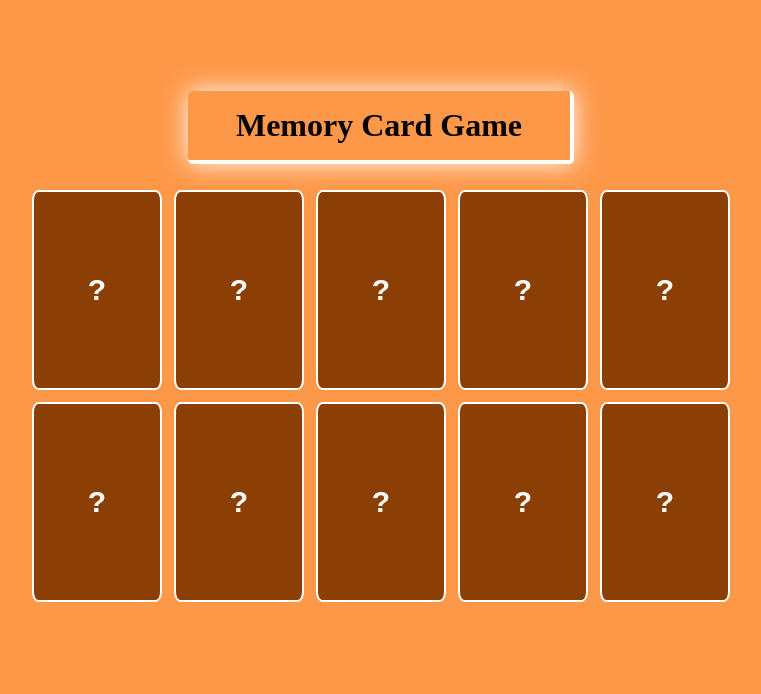
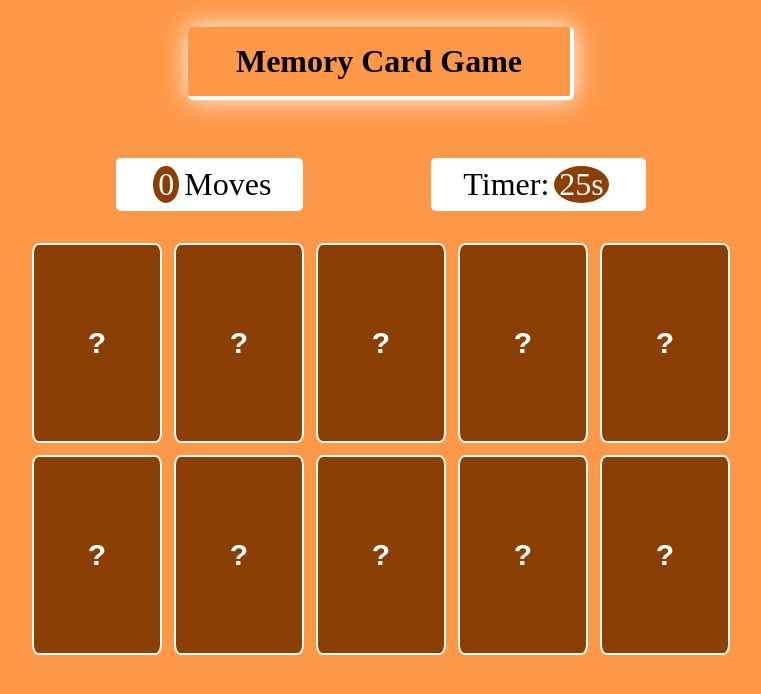
Before and after one commit to JAMILA-AIT-HAMOU/Memory-Card-Game, a React (Vite) app: page / in a window 1280 px wide. Shown: the top 694 px of the page, without its empty margins (259-1020 px from the left). Built offline with nearby package versions, Linux system fonts and the light colour scheme.

Commit message:
added Moves, Timer, and Result logic

```diff
--- a/src/App.css
+++ b/src/App.css
@@ -3,7 +3,7 @@ section{
   display: flex;
   flex-direction: column;
   align-items: center;
-  margin: 4rem auto;
+  margin: auto;
   padding: 0 1rem;
 }
 h1{
@@ -37,3 +37,34 @@ h1{
   background-color: var(--hover-color);
   transform: scale(1.05);
 }
+.display{
+  display: flex;
+  flex-direction: row;
+  gap: 8rem;
+}
+#moves,#timer{
+  background-color: white;
+  padding:0.5rem 2rem;
+  font-size: 2rem;
+  border-radius: 5px;
+  display: flex;
+  justify-content: left;
+}
+span{
+  background-color: var(--card-color);
+  color: white;
+  padding:0 5px;
+  border-radius: 50%;
+  margin:0 5px;
+}
+.result{
+  background-color: var(--card-color);
+  color: white;
+  font-size: 2rem;
+  font-weight: bolder;
+  padding: 0 4rem;
+  margin-top: 4rem;
+  border: 2px solid rgb(180, 178, 178);
+  border-radius: 8px;
+  transition: 0.5s ease-in-out;
+}
--- a/src/App.jsx
+++ b/src/App.jsx
@@ -1,142 +1,189 @@
-import { useEffect, useState } from 'react'
-import './App.css'
+import { useEffect, useState } from "react";
+import "./App.css";
 
 function App() {
+  const cardsArr = [
+    {
+      id: 1,
+      text: "A",
 
-  const cardsArr=[{
-    id:1,
-    text:"A",
-    lockBoard:false,
-    matched:false,
-  },{
-    id:2,
-    text:"B",
-    lockBoard:false,
-    matched:false,
-  },{
-    id:3,
-    text:"C",
-    lockBoard:false,
-    matched:false,
-  },{
-    id:4,
-    text:"A",
-    lockBoard:false,
-    matched:false,
-  },{
-    id:5,
-    text:"C",
-    lockBoard:false,
-    matched:false,
-  },{
-    id:6,
-    text:"B",
-    lockBoard:false,
-    matched:false,
-  },{
-    id:7,
-    text:"D",
-    lockBoard:false,
-    matched:false,
-  },{
-    id:8,
-    text:"D",
-    lockBoard:false,
-    matched:false,
-  },{
-    id:9,
-    text:"E",
-    lockBoard:false,
-    matched:false,
-  },{
-    id:10,
-    text:"E",
-    lockBoard:false,
-    matched:false,
-  },
-]
+      matched: false,
+    },
+    {
+      id: 2,
+      text: "B",
 
-  const [cards, setCards]=useState(cardsArr)
-  const [firstCard, setFirstCard]=useState(null)
-  const [secondCard, setScondCard]=useState(null)
-  const [lockBoard, setLockBoard]=useState(false)
+      matched: false,
+    },
+    {
+      id: 3,
+      text: "C",
 
+      matched: false,
+    },
+    {
+      id: 4,
+      text: "A",
 
+      matched: false,
+    },
+    {
+      id: 5,
+      text: "C",
 
+      matched: false,
+    },
+    {
+      id: 6,
+      text: "B",
 
+      matched: false,
+    },
+    {
+      id: 7,
+      text: "D",
 
+      matched: false,
+    },
+    {
+      id: 8,
+      text: "D",
 
+      matched: false,
+    },
+    {
+      id: 9,
+      text: "E",
 
-  function flipCard(card){
-    if(lockBoard) return
-    if(card.matched) return;
-    if(card===firstCard) return
-    if (!firstCard){
-      setFirstCard(card)
-      console.log("its the first")
-      return
+      matched: false,
+    },
+    {
+      id: 10,
+      text: "E",
+
+      matched: false,
+    },
+  ];
+
+  const [cards, setCards] = useState(cardsArr);
+  const [firstCard, setFirstCard] = useState(null);
+  const [secondCard, setScondCard] = useState(null);
+  const [lockBoard, setLockBoard] = useState(false);
+  const [moves, setMoves] = useState(0);
+  const [timeLeft, setTimeLeft] = useState(25);
+  const [isRunning, setIsRunning] = useState(false);
+  const [gameOver, setGameOver] = useState(false);
+
+  const allMatched = cards.every((card) => card.matched);
+
+  function flipCard(card) {
+    if (!isRunning) setIsRunning(true);
+    if (lockBoard) return;
+    if (card.matched) return;
+    if (card === firstCard) return;
+    if (!firstCard) {
+      setFirstCard(card);
+      return;
+    } else {
+      setMoves((prev) => prev + 1);
+      setScondCard(card);
+      setLockBoard(true);
     }
-    else{
-      setScondCard(card)
-      console.log("its the second")
-      setLockBoard(true)
+  }
+  function restTurn() {
+    setFirstCard(null);
+    setScondCard(null);
+    setLockBoard(false);
+  }
+  useEffect(() => {
+    if (!isRunning || allMatched) return;
+    const timer = setInterval(() => {
+      setTimeLeft((prev) => {
+        if(prev === 1){
+          clearInterval(timer)
+          return 0
+        }
+        return prev - 1
+      });
+    }, 1000);
 
+    return () => clearInterval(timer);
+  }, [isRunning, allMatched]);
 
+  useEffect(() => {
+    if (!firstCard || !secondCard) return;
+    if (firstCard.text === secondCard.text) {
+      setCards((prev) =>
+        prev.map((card) =>
+          card.text === firstCard.text ? { ...card, matched: true } : card,
+        ),
+      );
+
+      restTurn();
+    } else {
+      setTimeout(() => {
+        restTurn();
+      }, 1500);
     }
+  }, [firstCard, secondCard]);
 
-  }
-  function restTurn(){
-    setFirstCard(null)
-    setScondCard(null)
-    setLockBoard(false)
+  function shuffleArray(array) {
+    return [...array].sort(() => Math.random() - 0.5);
   }
 
-  useEffect(()=>{
-    if(!firstCard || !secondCard) return
-    if(firstCard.text===secondCard.text){
-      setCards(prev=>prev.map(card=>(
-        card.text===firstCard.text ? {...card, matched:true}: card)
-      ))
+  useEffect(() => {
+    if (timeLeft === 0 && !allMatched) {
+      setIsRunning(false);
+      setGameOver(true);
+    }
+    if (allMatched) {
+      /*
+      setTimeout(() => {
+        setCards(
+          shuffleArray(cards.map((card) => ({ ...card, matched: false }))),
+        );
 
-      console.log("match")
-      restTurn()
-    }else{
-      console.log("not matched")
-      setTimeout(()=>{
-        restTurn()
-      }, 1500)
+      }, 1500);
+      */
+      setIsRunning(false);
+      setGameOver(true);
     }
-
-
-  }, [firstCard, secondCard])
-
-  const allMatched= cards.every(card=>card.matched)
-  function shuffleArray(array){
-    return [...array].sort(()=>Math.random()  - 0.5)
-  }
-
-  useEffect(()=>{
-    if(allMatched){
-      setTimeout(()=>{
-        setCards(shuffleArray(cards.map(card=>({...card, matched:false}))))
-        restTurn()
-      }, 1500)
-    }
-
-  }, [allMatched])
+  }, [allMatched, timeLeft]);
 
   return (
     <section>
       <h1>Memory Card Game</h1>
-      <div id="cards">
-        {cards.map(card=>(
-          <button id="card" key={card.id}  disabled={lockBoard || card.matched} onClick={()=>flipCard(card)}>{card===firstCard || card===secondCard || card.matched ? card.text : "?"}</button>
-        ))}
-
+      <div className="display">
+        <p id="moves">
+          <span>{moves}</span> {moves === 1 ? "Move" : "Moves"}
+        </p>
+        <p id="timer">
+          Timer:<span>{timeLeft}s</span>
+        </p>
       </div>
+      {!gameOver ? (
+        <div id="cards">
+          {cards.map((card) => (
+            <button
+              id="card"
+              key={card.id}
+              disabled={lockBoard || card.matched}
+              onClick={() => flipCard(card)}
+            >
+              {card === firstCard || card === secondCard || card.matched
+                ? card.text
+                : "?"}
+            </button>
+          ))}
+        </div>
+      ) : (
+        <div className="result">
+          {timeLeft === 0 && !allMatched && <p>Time's up! You lose 😢</p>}
+          {allMatched && <p>🎉 Congratulations! You won in {moves} moves! 🎉</p>}
+        </div>
+      )}
     </section>
-
-  )
+  );
 }
 
-export default App
+export default App;
--- a/src/index.css
+++ b/src/index.css
@@ -5,7 +5,7 @@
 }
 body{
   background-color: var(--back-color);
-  min-height: 100vh;
+  border-radius: 5px;
   margin: 0;
   display: flex;
   justify-content: center;
```
